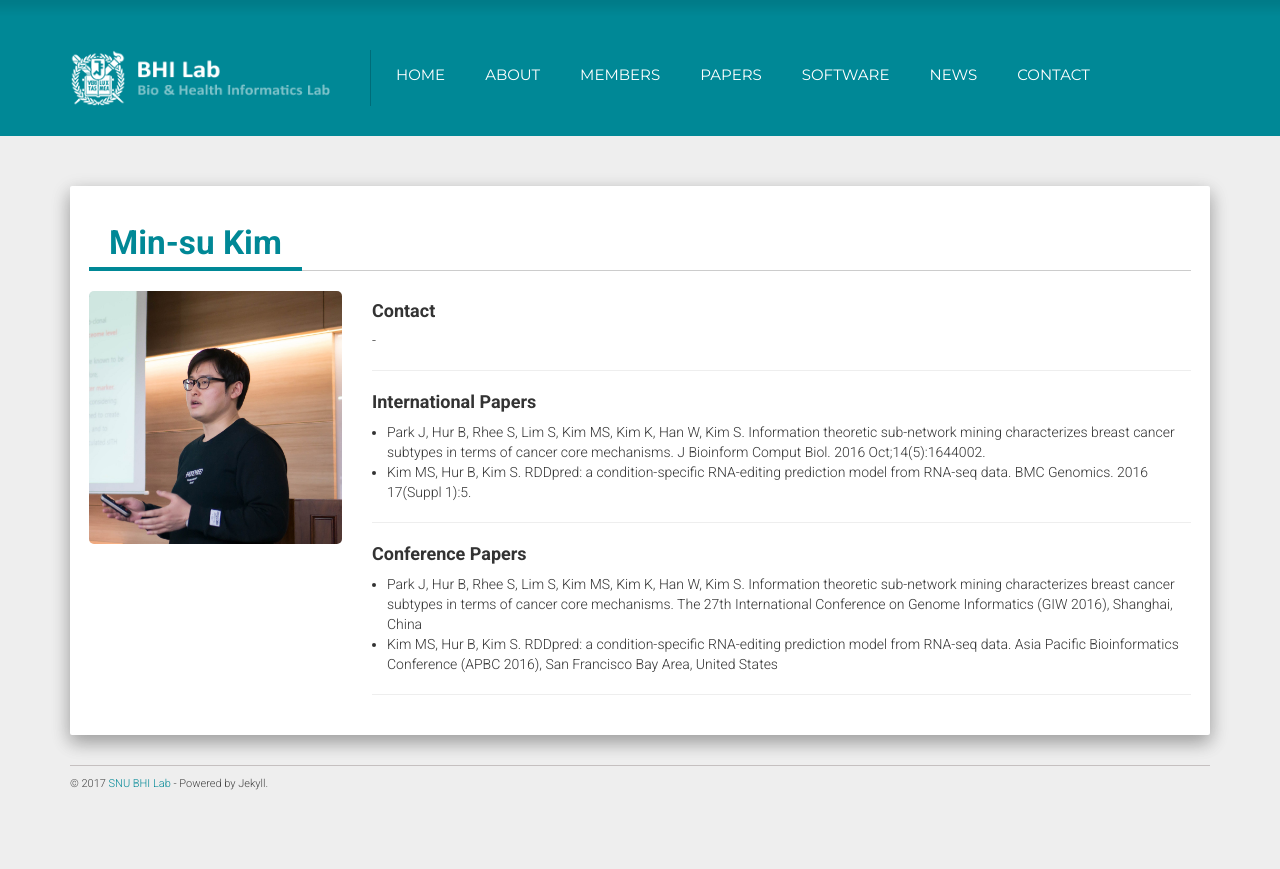
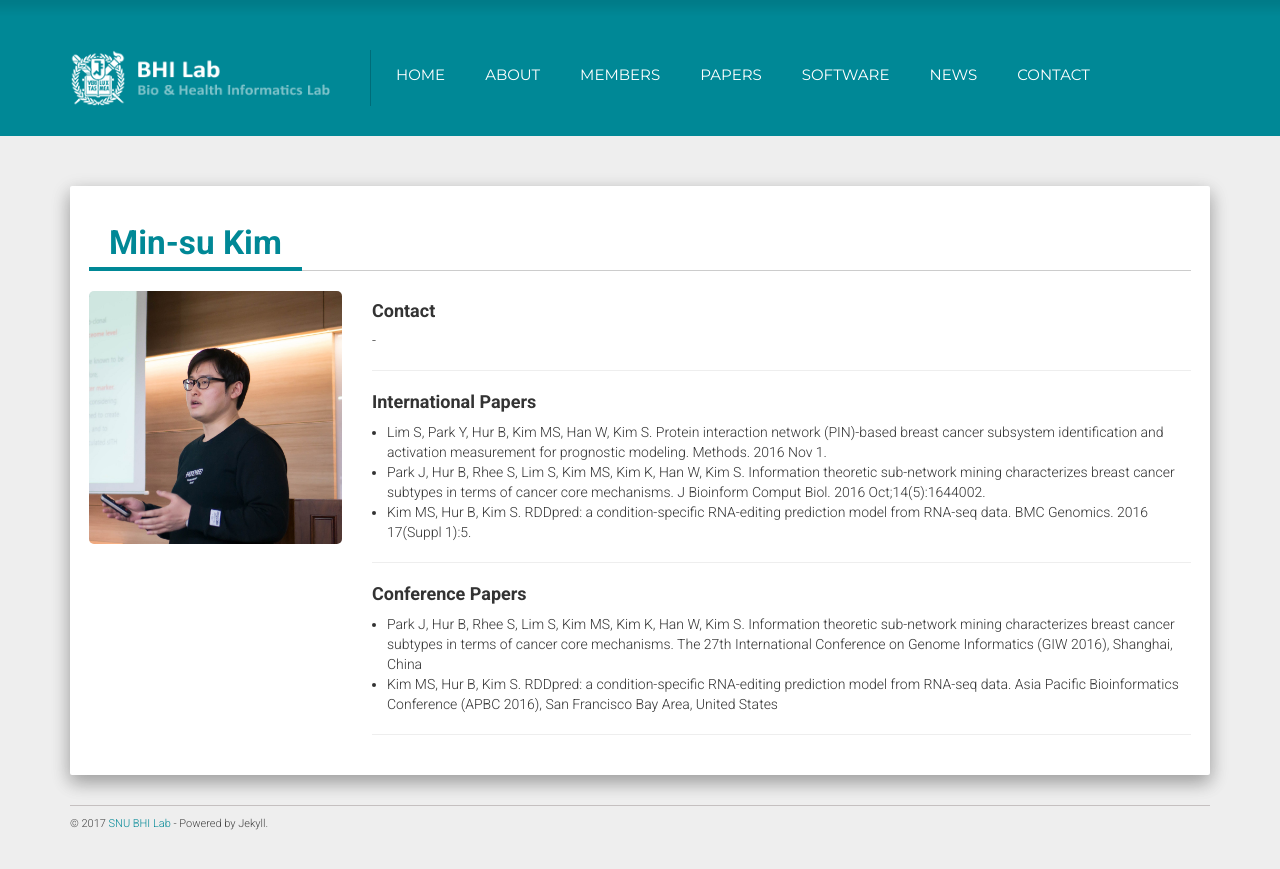
Before and after one commit to solanoon/bhi-kimlab.github.io, a Jekyll site: the page built from _members/minsu_kim.md, in a window 1280 px wide. Shown: the top 869 px of the page. Built offline with Jekyll 4.4.1, drawn with Linux system fonts in a browser that asks for light colours; nearby versions of some CDN libraries.

Commit message:
Update publications.json

```diff
--- a/_data/publications.json
+++ b/_data/publications.json
@@ -41,9 +41,9 @@
     "author": "Hur B, Lim S, Chae H, Seo S, Kim S",
   },
   {
-    "title": "Lim S, Park Y, Hur B, Kim M, Han W, Kim S. Protein interaction network (PIN)-based breast cancer subsystem identification and activation measurement for prognostic modeling. Methods. 2016 Nov 1.",
+    "title": "Lim S, Park Y, Hur B, Kim MS, Han W, Kim S. Protein interaction network (PIN)-based breast cancer subsystem identification and activation measurement for prognostic modeling. Methods. 2016 Nov 1.",
     "year": 2016,
-    "author": "Lim S, Park Y, Hur B, Kim M, Kim S",
+    "author": "Lim S, Park Y, Hur B, Kim MS, Kim S",
   },
   {
     "title": "Park J, Hur B, Rhee S, Lim S, Kim MS, Kim K, Han W, Kim S. Information theoretic sub-network mining characterizes breast cancer subtypes in terms of cancer core mechanisms. J Bioinform Comput Biol. 2016 Oct;14(5):1644002.",
```
